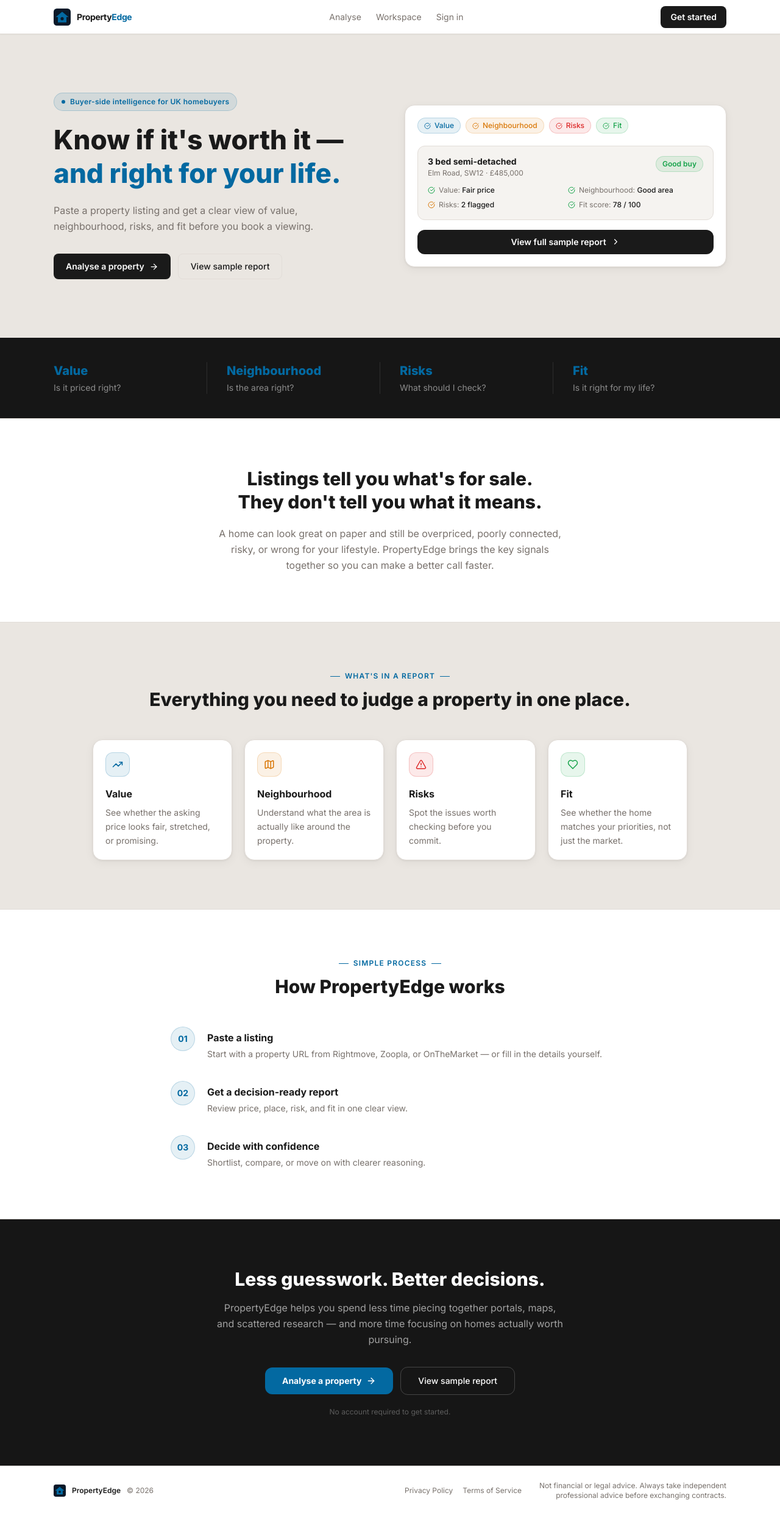
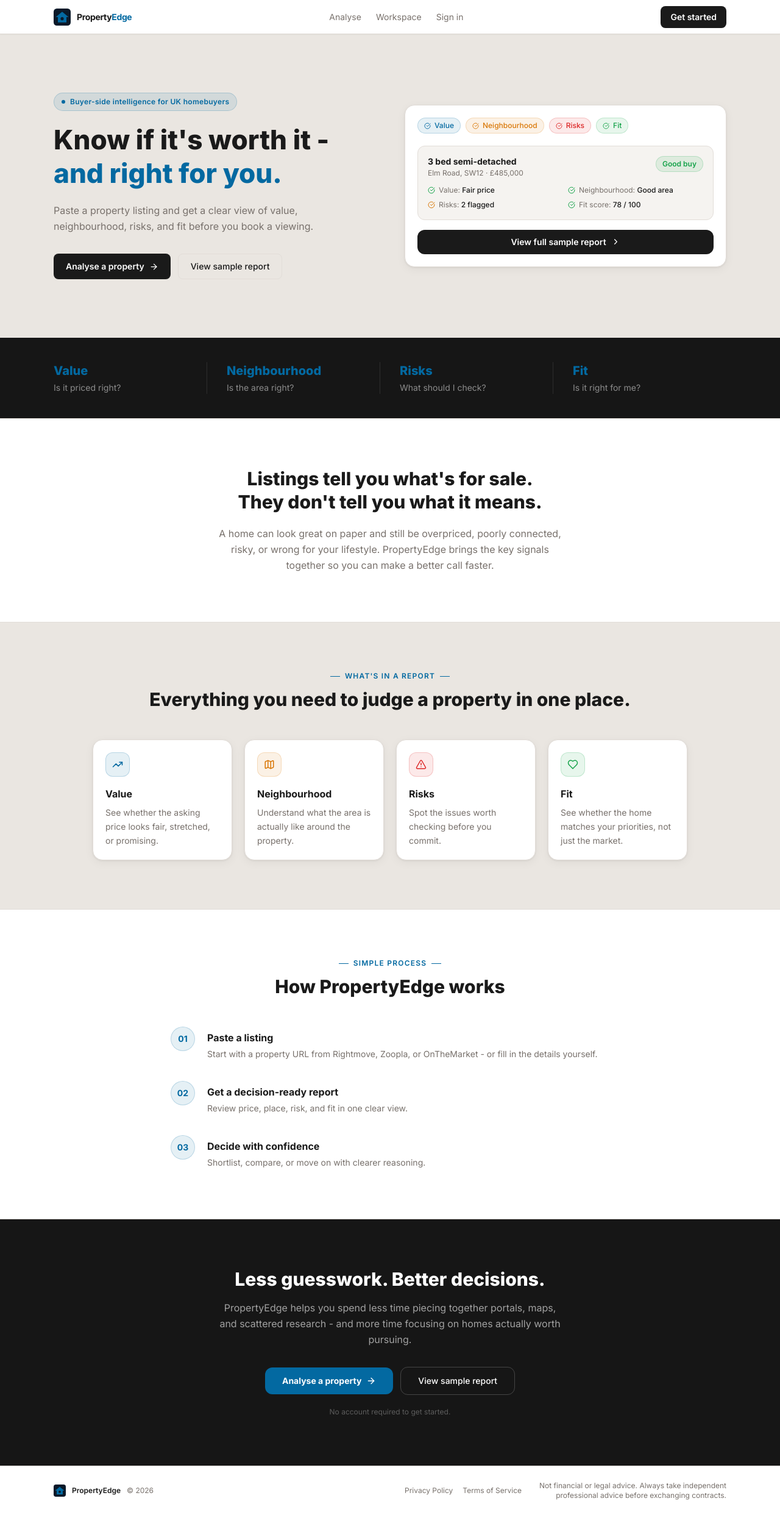
Before and after one commit to godwaino/PropertyEdge, a React (Vite) app in the folder client/: page / in a window 1280 px wide. Shown: the whole page at 61% size. Built offline with nearby package versions, Linux system fonts and the light colour scheme; no server answers.

Commit message:
Refine text for clarity in LandingPage
Updated text for clarity and consistency throughout the LandingPage component.

```diff
--- a/client/src/pages/LandingPage.tsx
+++ b/client/src/pages/LandingPage.tsx
@@ -51,7 +51,7 @@
   {
     n: '01',
     title: 'Paste a listing',
-    body: 'Start with a property URL from Rightmove, Zoopla, or OnTheMarket — or fill in the details yourself.',
+    body: 'Start with a property URL from Rightmove, Zoopla, or OnTheMarket - or fill in the details yourself.',
   },
   {
     n: '02',
@@ -114,8 +114,8 @@
             </div>
 
             <h1 className="text-4xl sm:text-[2.75rem] font-extrabold text-charcoal leading-tight mb-5">
-              Know if it's worth it —{' '}
-              <span className="text-cyan">and right for your life.</span>
+              Know if it's worth it -{' '}
+              <span className="text-cyan">and right for you.</span>
             </h1>
 
             <p className="text-base text-navy-300 leading-relaxed mb-8 max-w-md">
@@ -194,7 +194,7 @@
             { value: 'Value',        label: 'Is it priced right?' },
             { value: 'Neighbourhood',label: 'Is the area right?' },
             { value: 'Risks',        label: 'What should I check?' },
-            { value: 'Fit',          label: 'Is it right for my life?' },
+            { value: 'Fit',          label: 'Is it right for me?' },
           ].map(({ value, label }) => (
             <div key={value} className="border-r border-white/10 last:border-0 pr-8 last:pr-0">
               <p className="text-xl font-extrabold text-cyan mb-1">{value}</p>
@@ -276,7 +276,7 @@
             Less guesswork. Better decisions.
           </h2>
           <p className="text-white/60 text-base mb-8 max-w-xl mx-auto leading-relaxed">
-            PropertyEdge helps you spend less time piecing together portals, maps, and scattered research — and more time focusing on homes actually worth pursuing.
+            PropertyEdge helps you spend less time piecing together portals, maps, and scattered research - and more time focusing on homes actually worth pursuing.
           </p>
           <div className="flex flex-col sm:flex-row items-center justify-center gap-3">
             <Link
```
